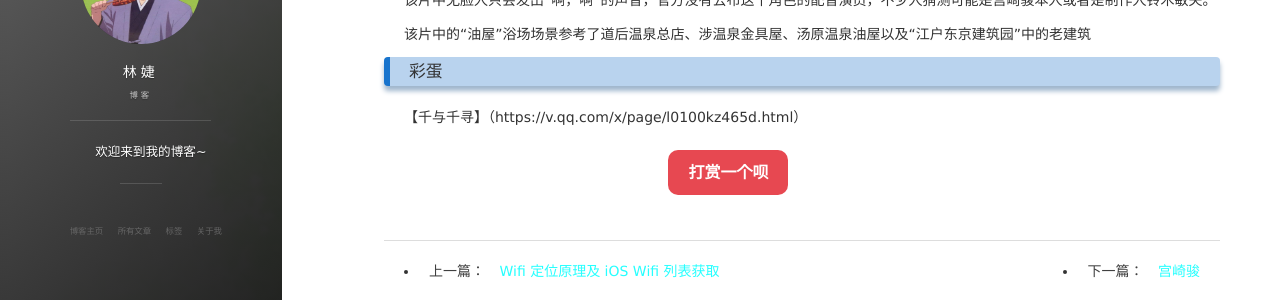
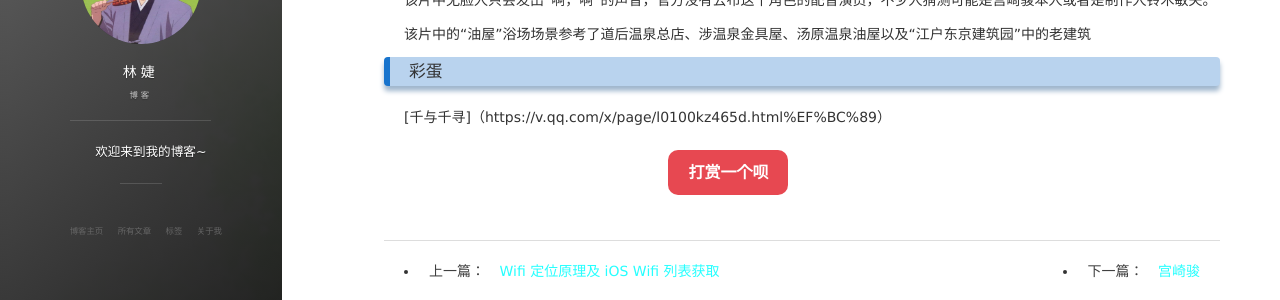
Before and after one commit to ywhlqm/L55J.github.io, a Jekyll site: the page built from _posts/2018-06-20-千与千寻.md, in a window 1280 px wide and 900 px high, scrolled down 1145 px. Shown: the part 364-664 px from the top of the window. Built offline with Jekyll 4.4.1, drawn with Linux system fonts in a browser that asks for light colours; nearby versions of some CDN libraries; comment, search, counter and statistics services are not loaded; some of the changed lines change nothing that is shown.

Commit message:
Update 2018-06-20-千与千寻.md

```diff
--- a/_posts/2018-06-20-千与千寻.md
+++ b/_posts/2018-06-20-千与千寻.md
@@ -55,4 +55,4 @@
 该片中的“油屋”浴场场景参考了道后温泉总店、涉温泉金具屋、汤原温泉油屋以及“江户东京建筑园”中的老建筑
 
 ### 彩蛋
-【千与千寻】（https://v.qq.com/x/page/l0100kz465d.html）
+[千与千寻]（https://v.qq.com/x/page/l0100kz465d.html%EF%BC%89）
```
